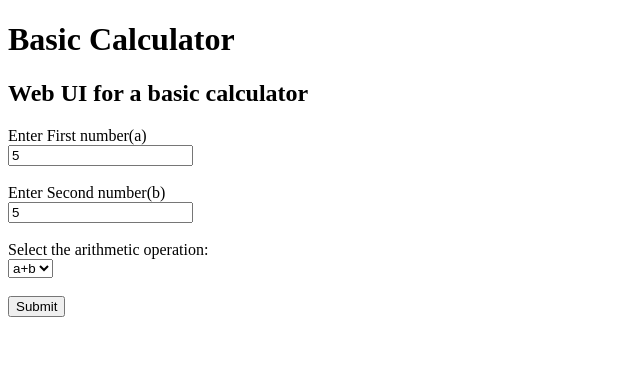
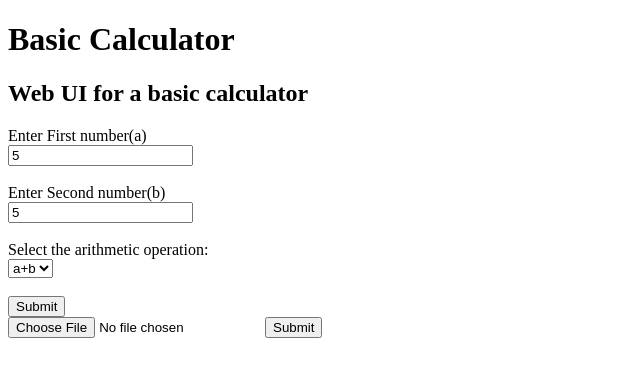
Before and after one commit to Dummy-gitacc/basic-calc, a Flask app: page / in a window 1280 px wide. Shown: the top 377 px of the page, without its empty margins (0-640 px from the left). Run offline with Flask 2, Linux system fonts and the light colour scheme.

Commit message:
Update index.html

```diff
--- a/templates/index.html
+++ b/templates/index.html
@@ -22,7 +22,10 @@
   <input type = "submit" value="Train"> -->
   <input type = "submit" value="Submit">
 </form>
-
+<form action = "/success2" method = "POST" enctype = "multipart/form-data">
+   <input type = "file" name = "file" />
+   <input type = "submit" value="Submit"/>
+</form>
 
 </body>
 </html>
```
